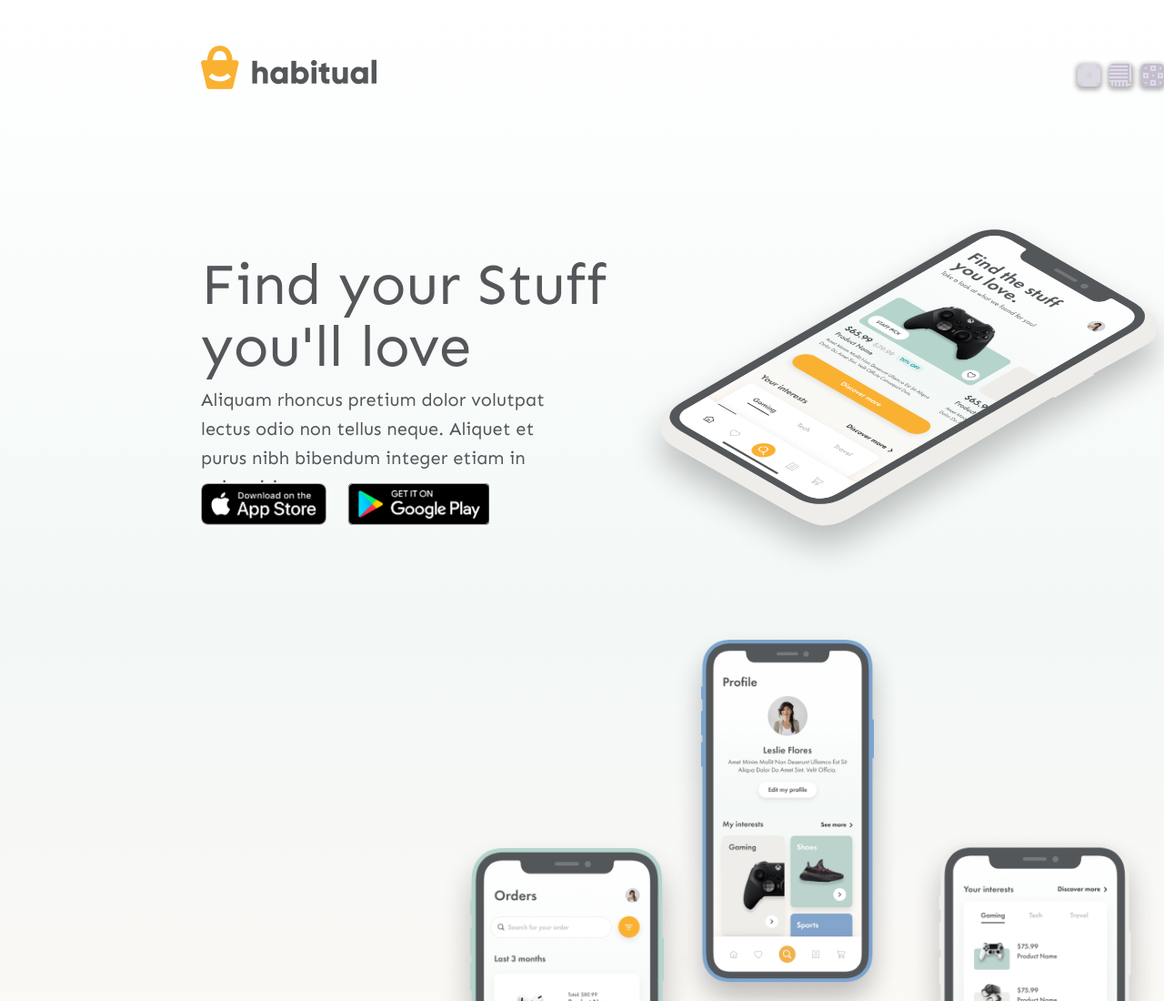
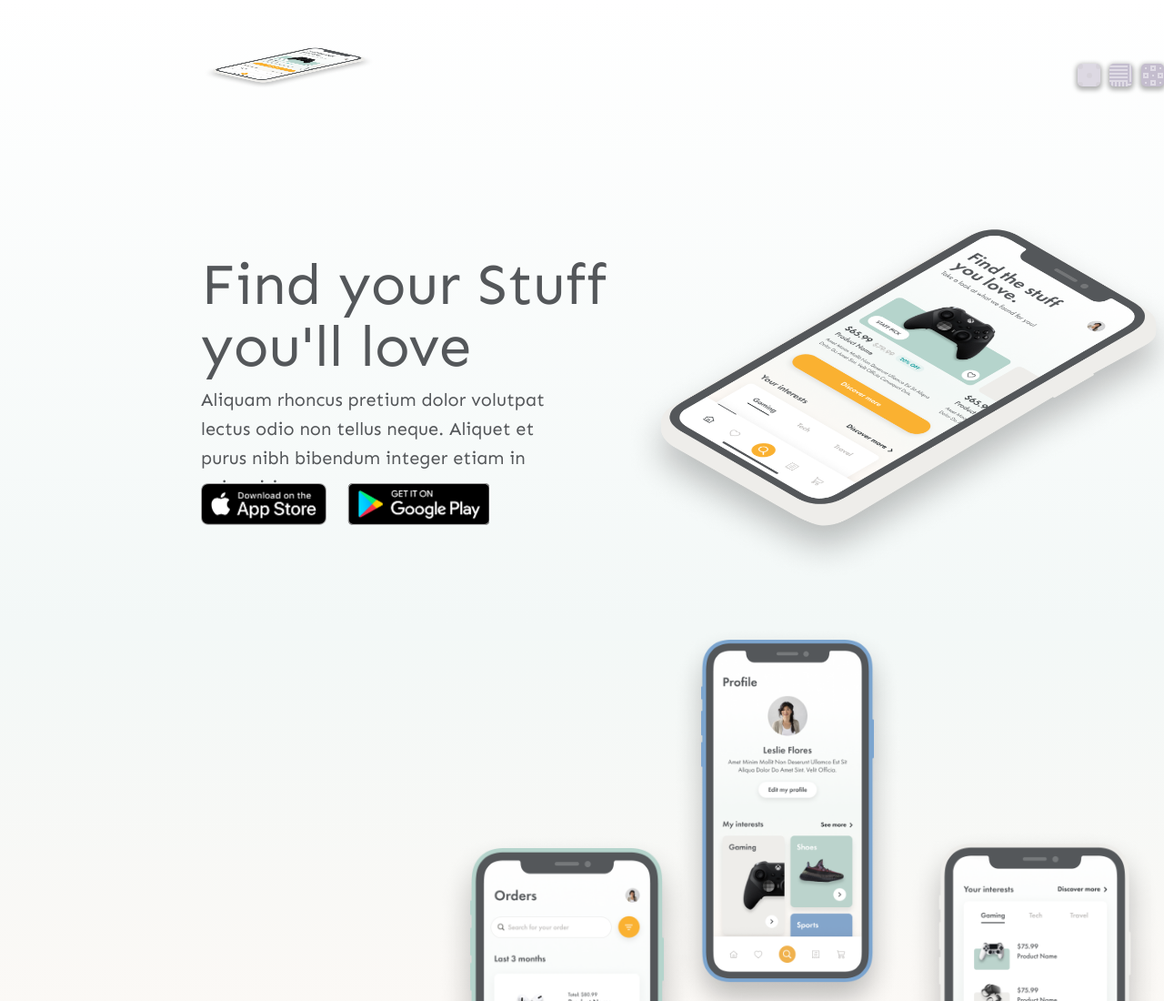
Before and after one commit to Saeedbeygi/splash-page.github.io, a plain HTML site: page index.html in a window 1280 px wide. Shown: the top 1100 px of the page at 91% size. Drawn offline with Linux system fonts and the light colour scheme.

Commit message:
Update index.html

```diff
--- a/index.html
+++ b/index.html
@@ -10,7 +10,7 @@
 <body>
 <div class="wrapper">
         <!--Brand Logo-->
-        <img src="./habitual-branding.png" alt="habitual-logo" class="brand-img">
+        <img src="main-image.png" alt="habitual-logo" class="brand-img">
         <!-- Background Toggle -->
         <div class="background-toggles" title="Change Background">
             <div class="background-1" onclick="changeBackground('1')"></div>
```
